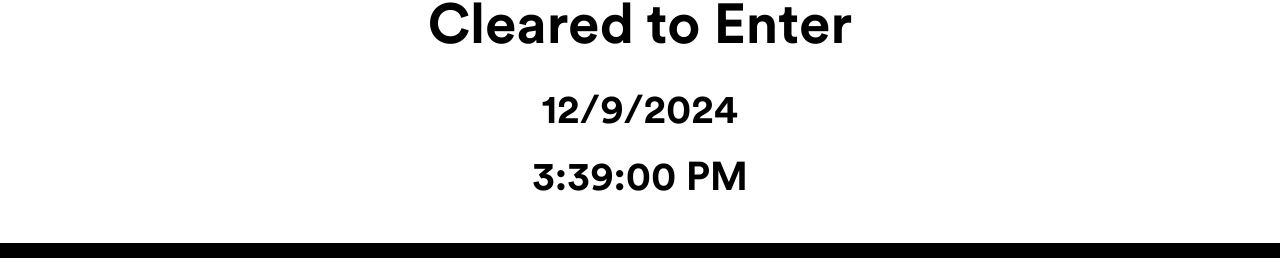
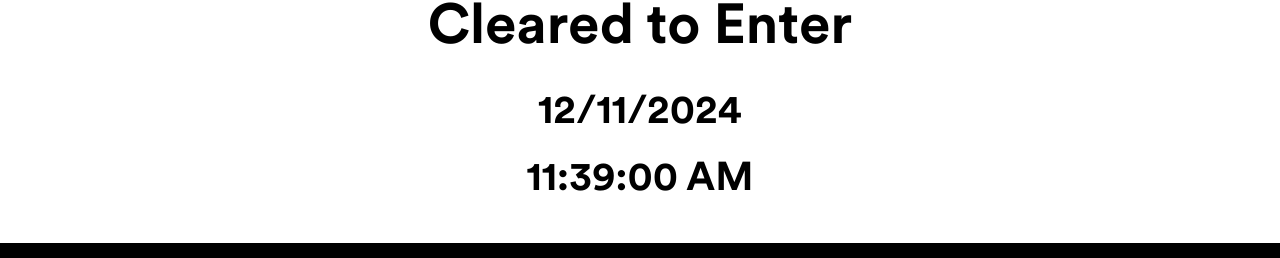
Before and after one commit to zhuojl00/cpf, a plain HTML site: page index.html in a window 1280 px wide. Shown: the part 1336-1594 px from the top of the page. Drawn offline with Linux system fonts and the light colour scheme.

Commit message:
Update index.html

```diff
--- a/index.html
+++ b/index.html
@@ -127,8 +127,8 @@
             <img class="checkmark" src="check.png">
             <div class="status-text">
                 <h1>Cleared to Enter</h1>
-                <p>12/9/2024</p>
-                <p>3:39:00 PM</p>
+                <p>12/11/2024</p>
+                <p>11:39:00 AM</p>
             </div>
         </div>
     </main>
```
